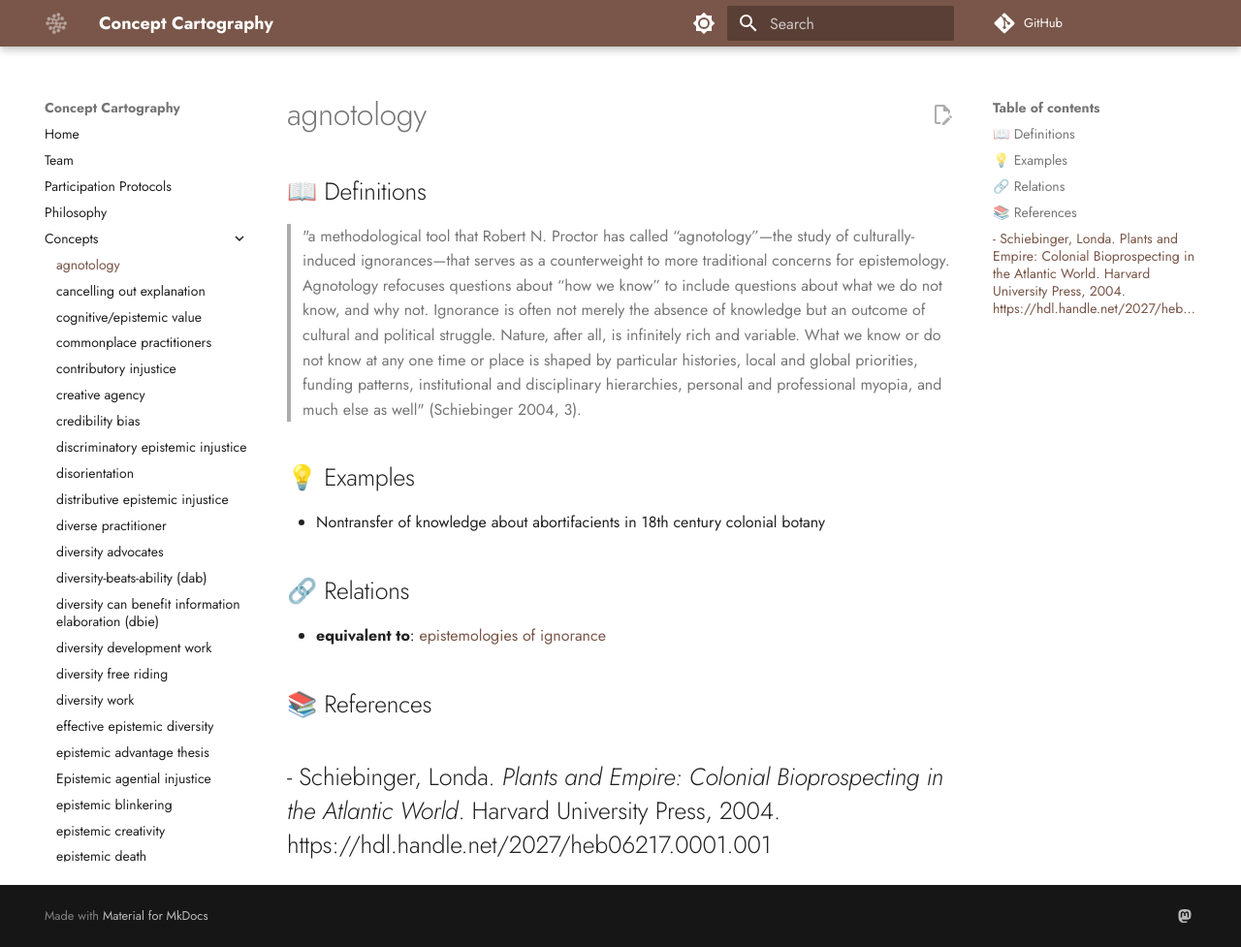
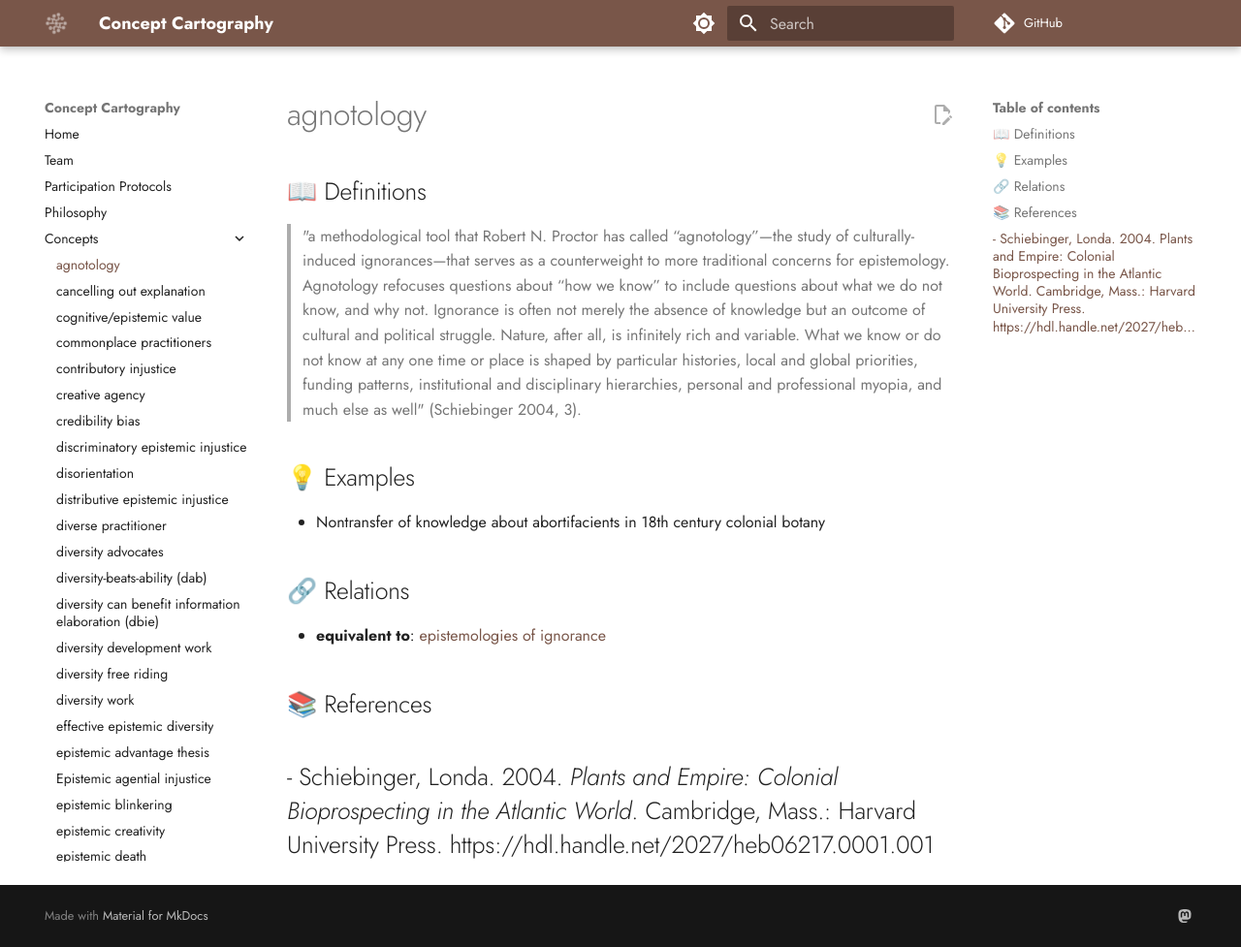
Before and after one commit to conceptcartography/conceptcartography, an MkDocs documentation site: the page built from docs/concepts/agnotology.md, in a window 1280 px wide and 977 px high. Shown: the whole window at 97% size. Built offline with MkDocs 1.6.1 and Material for MkDocs 9.7.7, drawn with Linux system fonts in a browser that asks for light colours; comment, search, counter and statistics services are not loaded; the version menu is left out.

Commit message:
Update agnotology.md
fixed citation format.
ps I see that the content is repeated as a table above and then formatted below, also in the code. What is this? Do we need to edit both?

```diff
--- a/docs/concepts/agnotology.md
+++ b/docs/concepts/agnotology.md
@@ -37,7 +37,7 @@ relations:
 
 ## 📚 References
 
-- Schiebinger, Londa. _Plants and Empire: Colonial Bioprospecting in the Atlantic World_. Harvard University Press, 2004. https://hdl.handle.net/2027/heb06217.0001.001
+- Schiebinger, Londa. 2004. _Plants and Empire: Colonial Bioprospecting in the Atlantic World_. Cambridge, Mass.: Harvard University Press. https://hdl.handle.net/2027/heb06217.0001.001
 ---
 
 <script src="https://giscus.app/client.js"
```
